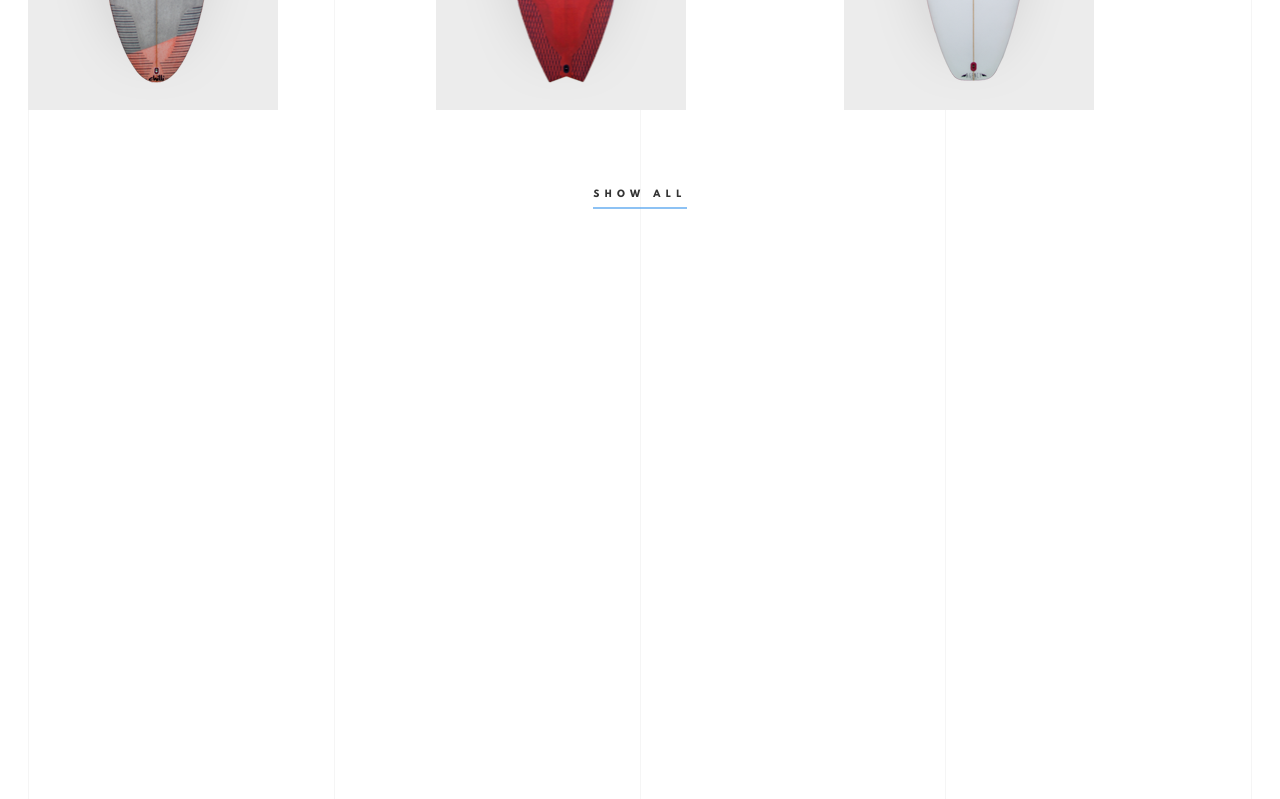
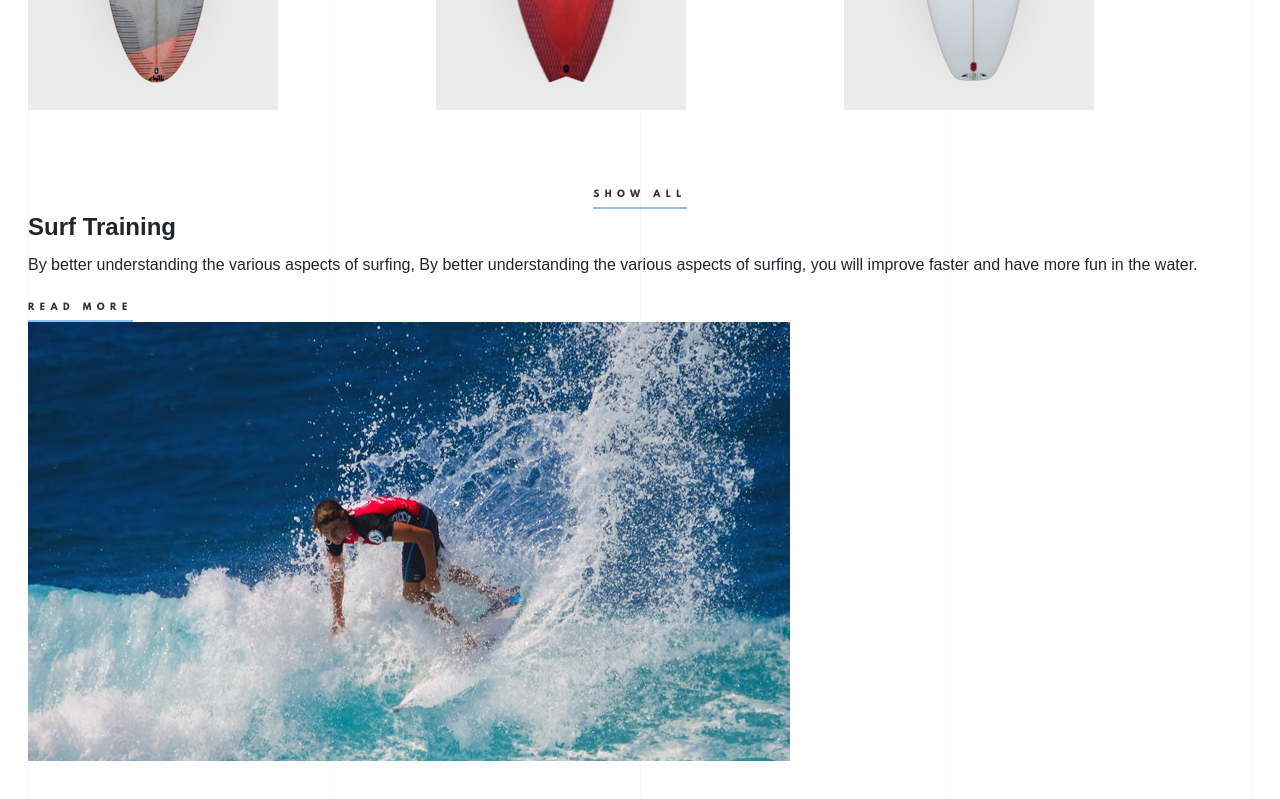
Before and after one commit to mihailinkai/Surf, a website: page app/html/index.html in a window 1280 px wide. Shown: the part 2436-3235 px from the top of the page. Drawn offline with nearby package versions, Linux system fonts and the light colour scheme; files that its build step writes are made by us from their sources; files whose address does not match are found by name.

Commit message:
add article-01

```diff
--- a/app/html/blocks/article-01.html
+++ b/app/html/blocks/article-01.html
@@ -0,0 +1,24 @@
+<section class="container">
+ <article class="article">
+<div class="article__desc">
+    <h2 class="article__title" data-number="01">Surf Training</h2>
+    <div class="article__text">
+       <p> By better understanding the various aspects
+        of surfing, By better understanding the various
+        aspects of surfing, you will improve faster
+        and have more fun in the water.</p>
+    </div>
+     <a href="#" class="read-more-link">Read More</a>
+    </div>
+
+<div class="article__preview">
+    <img src="img/img/img-4.jpg" alt="Surf Training">
+
+
+</div>
+
+
+
+
+ </article>
+</section>
--- a/app/less/blocks/base.less
+++ b/app/less/blocks/base.less
@@ -6,7 +6,7 @@ body {
     background-size: initial;
     font-family: sans-serif;
     padding-bottom: 600px;
-    color: rgb(0, 255, 13);
+
 
 }
 
```
Also changed, not shown: app/index.html (+18 -0 lines), app/css/main.css, app/html/index.html (line endings or trailing spaces).
